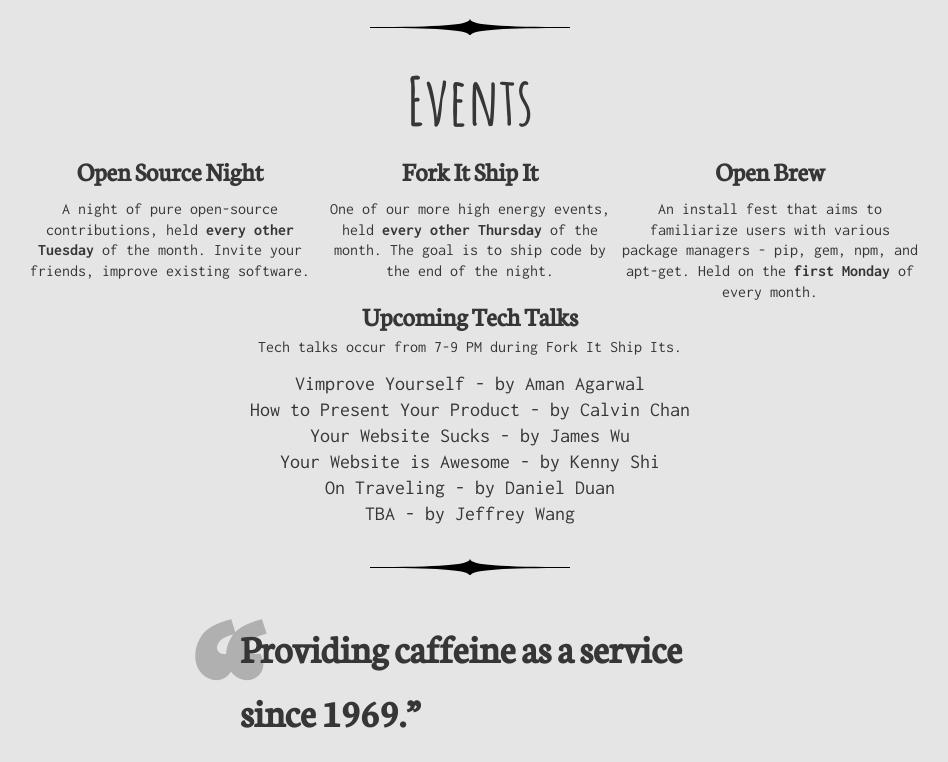
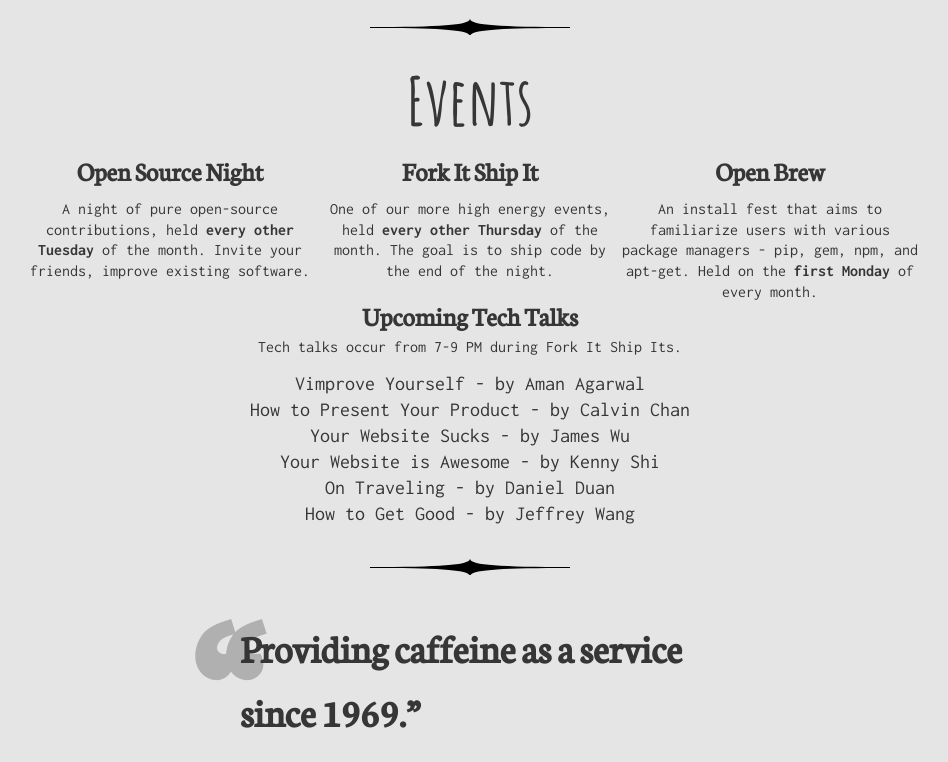
Before and after one commit to dastardlylemon/codifica, a PHP site: page / in a window 1280 px wide. Shown: the part 2298-3060 px from the top of the page, without its empty margins (170-1118 px from the left). Run offline with PHP 8.4, Linux system fonts and the light colour scheme; some libraries are stand-ins or nearby versions.

Commit message:
announced a talk

```diff
--- a/index.html
+++ b/index.html
@@ -136,7 +136,7 @@
           <li>Your Website Sucks - by James Wu</li>
           <li>Your Website is Awesome - by Kenny Shi</li>
           <li>On Traveling - by Daniel Duan</li>
-          <li>TBA - by Jeffrey Wang</li>
+          <li>How to Get Good - by Jeffrey Wang</li>
         </ul>
       </div>
     </div><br><br>
--- a/index.php
+++ b/index.php
@@ -136,7 +136,7 @@
           <li>Your Website Sucks - by James Wu</li>
           <li>Your Website is Awesome - by Kenny Shi</li>
           <li>On Traveling - by Daniel Duan</li>
-          <li>TBA - by Jeffrey Wang</li>
+          <li>How to Get Good - by Jeffrey Wang</li>
         </ul>
       </div>
     </div><br><br>
```
